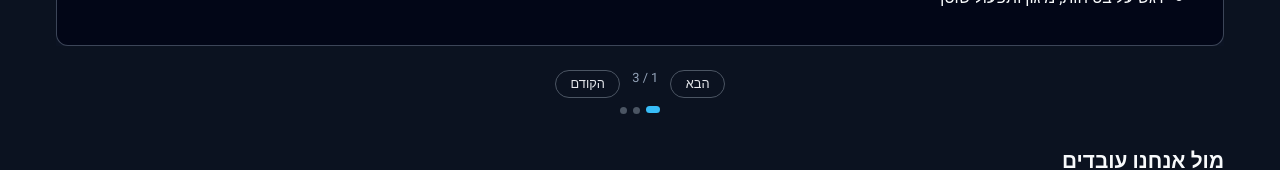
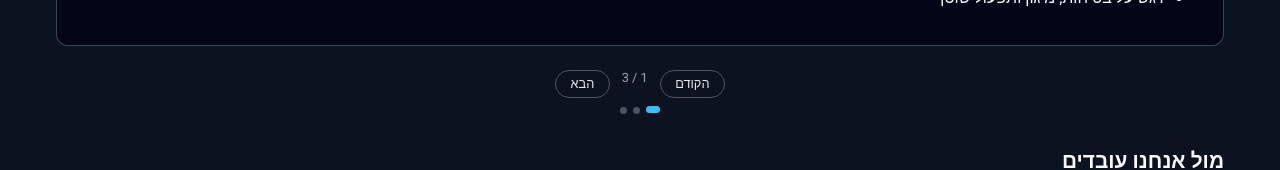
Before and after one commit to LironSif/amosc, a React (Vite) app: page / in a window 1280 px wide. Shown: the part 2007-2177 px from the top of the page. Built offline with nearby package versions, Linux system fonts and the light colour scheme.

Commit message:
first commit - full content5fixs

```diff
--- a/src/components/ProjectSlider.tsx
+++ b/src/components/ProjectSlider.tsx
@@ -88,7 +88,7 @@ export function ProjectSlider() {
           className="btn btn-secondary btn-small"
           onClick={goNext}
         >
-          הבא
+          הקודם
         </button>
         <span className="project-slider-counter">
           {current + 1} / {total}
@@ -98,7 +98,7 @@ export function ProjectSlider() {
           className="btn btn-secondary btn-small"
           onClick={goPrev}
         >
-          הקודם
+          הבא
         </button>
       </div>
 
--- a/src/layout/MainLayout.tsx
+++ b/src/layout/MainLayout.tsx
@@ -14,15 +14,15 @@ type MainLayoutProps = {
 export function MainLayout({ children }: MainLayoutProps) {
   const location = useLocation();
 
-  // בדיקה: האם אנחנו בדף "צור קשר"?
+  // 1. דפים בהם מסתירים את האלמנטים התחתונים לגמרי (בכל המסכים)
   const isContactPage = location.pathname === "/contact";
+  const isComingSoonPage = location.pathname === "/coming-soon";
+  const shouldHideBottomSections = isContactPage || isComingSoonPage;
 
-  // בדיקה: האם אנחנו בדף "בבניה"?
-  const isComingSoonPage = location.pathname === "/coming-soon";
-
-  // משתנה עזר: האם להסתיר את החלקים התחתונים (TrustBar + CTA)
-  // אנחנו מסתירים אותם גם ב"צור קשר" וגם ב"בבניה" כדי שהדף יהיה נקי
-  const shouldHideBottomSections = isContactPage || isComingSoonPage;
+  // 2. דפים בהם מסתירים את ה-TrustBar *רק במובייל*
+  // וודא שהנתיבים כאן תואמים בדיוק למה שהגדרת ב-Router
+  const mobileHiddenPaths = ['/about', '/team'];
+  const shouldHideTrustBarOnMobile = mobileHiddenPaths.includes(location.pathname);
 
   return (
     <div className="app-root">
@@ -32,8 +32,19 @@ export function MainLayout({ children }: MainLayoutProps) {
       <Header />
 
       <main className="app-main">
-        {/* הצגת TrustBar בכל דף, אלא אם כן זה דף מיוחד (צור קשר או בבניה) */}
-        {!shouldHideBottomSections && <TrustBar />}
+
+        {/* הלוגיקה החדשה: */}
+        {!shouldHideBottomSections && (
+          /* אם הדף הנוכחי נמצא ברשימה של "הסתר במובייל":
+             hidden = מוסתר כברירת מחדל (מובייל)
+             md:block = מוצג החל מגודל מסך בינוני (טאבלט/דסקטופ) ומעלה
+
+             אחרת (אם זה לא דף מיוחד): אין מחלקות מיוחדות והוא מוצג תמיד.
+          */
+          <div className={shouldHideTrustBarOnMobile ? "hidden md:block" : ""}>
+            <TrustBar />
+          </div>
+        )}
 
         {children}
 
```
